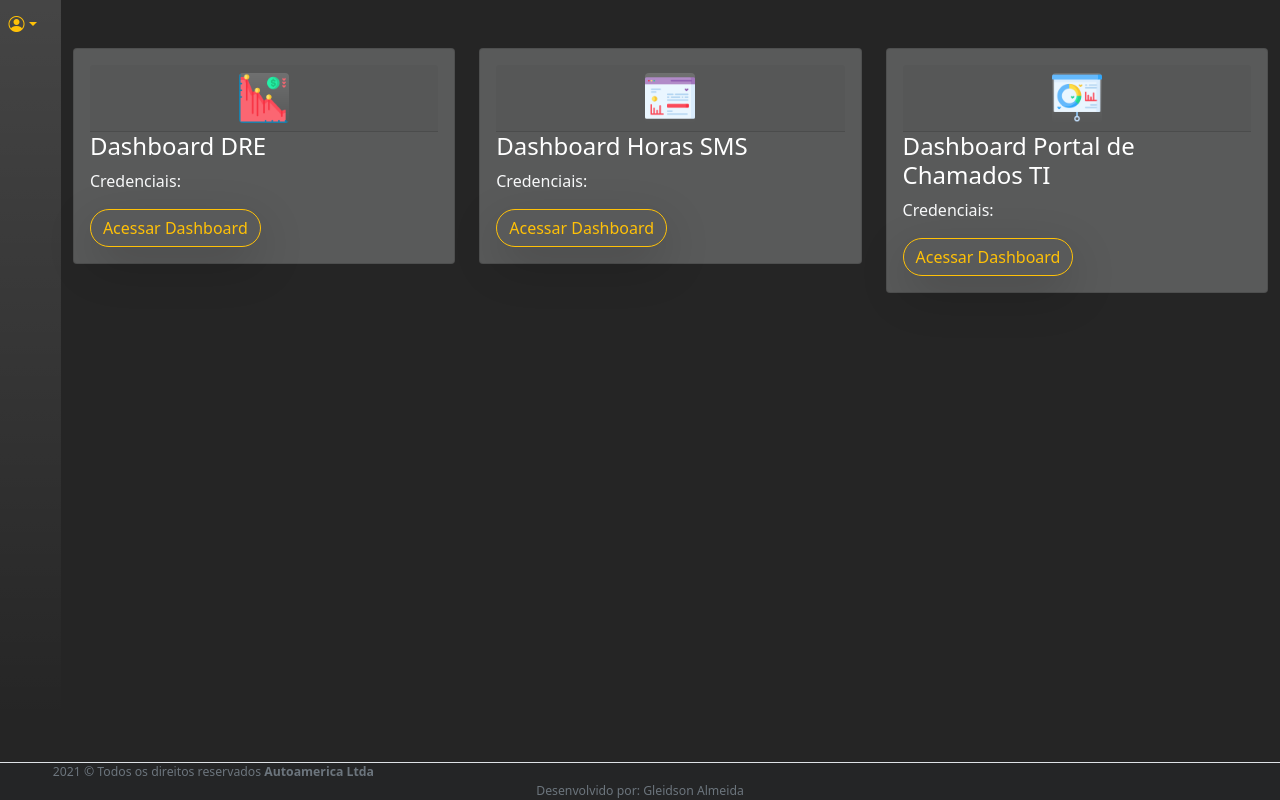
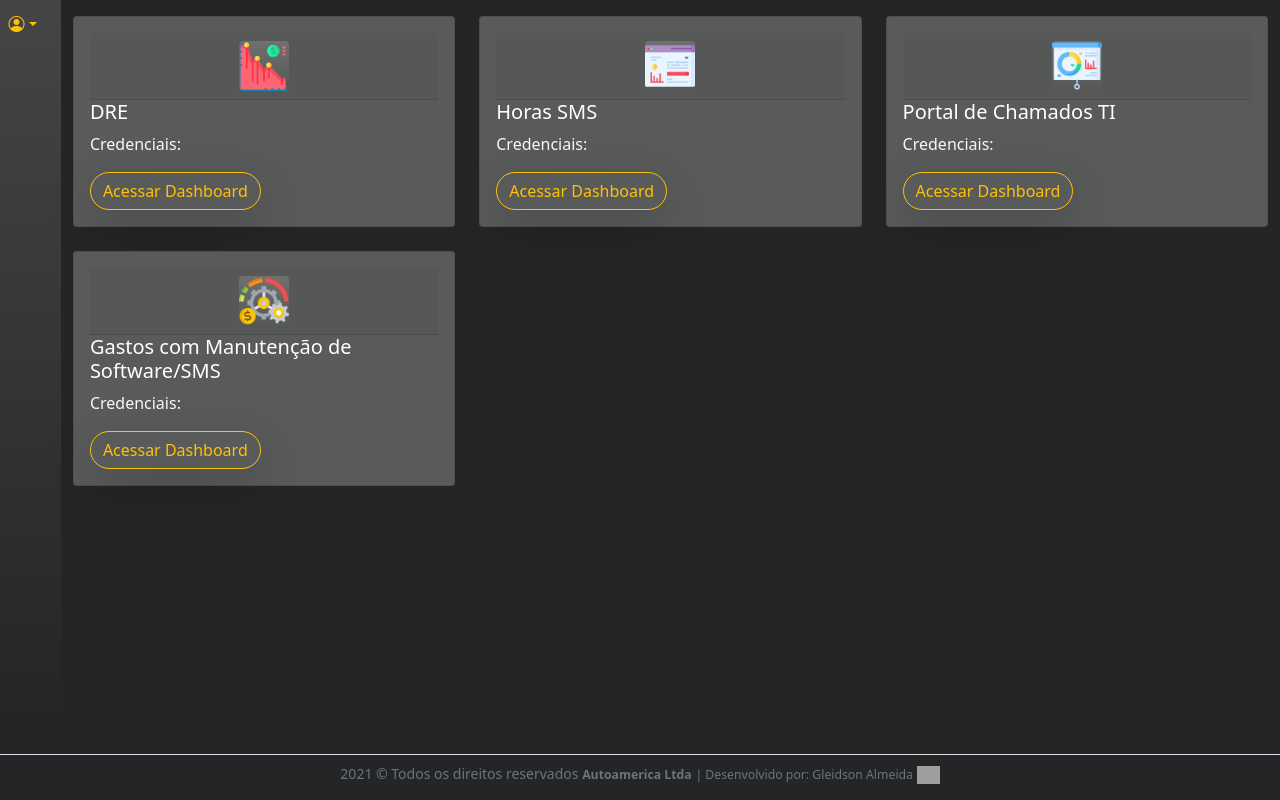
Before and after one commit to GleidSolaire/ManagementBI_Autoamerica, a PHP site: page /painel.php in a window 1280 px wide. Run offline with PHP 8.4, Linux system fonts and the light colour scheme; the visitor is signed in with stand-in values (Sample User, id 1); a stand-in replaces the project's code that opens the database connection; grey boxes are pictures that could not be loaded.

Commit message:
add dashboard de gastos

```diff
--- a/painel.php
+++ b/painel.php
@@ -1,6 +1,9 @@
 <?php
 
+if(!isset($_SESSION))
+   {
        session_start();
+   }
 
 if(!$_SESSION['usuario']) {
   header('Location: index.php');
@@ -23,6 +26,7 @@ if(!$_SESSION['usuario']) {
    <link href="https://cdn.jsdelivr.net/npm/bootstrap@5.1.1/dist/css/bootstrap.min.css" rel="stylesheet">
    <script src="https://cdn.jsdelivr.net/npm/bootstrap@5.1.1/dist/js/bootstrap.bundle.min.js"></script>
    <link rel="stylesheet" href="public/stylepanel.css">
+      <link rel="shortcut icon" href="assets/favico.ico" />
    <script src="https://code.jquery.com/jquery-3.6.0.js" integrity="sha256-H+K7U5CnXl1h5ywQfKtSj8PCmoN9aaq30gDh27Xc0jk=" crossorigin="anonymous"></script>
 
    <title>Painel de acessos</title>
@@ -54,7 +58,7 @@ if(!$_SESSION['usuario']) {
 
        </div>
 
-        <div class="container-fluid my-5">
+       <div class="container-fluid my-3">
            <div class="row">
                <div class="col-md-4  text-white ">
                    <div class=" card bg-light bg-opacity-25">
@@ -63,9 +67,9 @@ if(!$_SESSION['usuario']) {
                            <div class="card-header text-center">
                                <img src="assets/diagrama.png" class="bg-gradient rounded" style="width:50px;" class="rounded">
                            </div>
-                            <h4 class="card-title">
-                                Dashboard DRE
-                            </h4>
+                           <h5 class="card-title">
+                              DRE
+                           </h5>
 
                            <p class="card-text ">
 
@@ -76,7 +80,7 @@ if(!$_SESSION['usuario']) {
                                    <p class="text-muted mx-1">Senha: respectiva do acesso  </p>
                                </div>
                            </p>
-                            <a href="https://app.powerbi.com/links/JbGFbHrOu6?ctid=88f10cf0-be89-4529-9897-8492e0122d92&pbi_source=linkShare" class="btn btn-outline-warning shadow-lg rounded-pill">Acessar Dashboard</a>
+                           <a href="https://app.powerbi.com/links/JbGFbHrOu6?ctid=88f10cf0-be89-4529-9897-8492e0122d92&pbi_source=linkShare" target="_blank" class="btn btn-outline-warning shadow-lg rounded-pill">Acessar Dashboard</a>
 
                        </div>
                    </div>
@@ -89,9 +93,9 @@ if(!$_SESSION['usuario']) {
                            <div class="card-header text-center">
                                <img src="assets/o-negocio.png" class="bg-gradient rounded" style="width:50px;" class="rounded">
                            </div>
-                            <h4 class="card-title">
-                                Dashboard Horas SMS
-                            </h4>
+                           <h5 class="card-title">
+                                Horas SMS
+                           </h5>
 
                            <p class="card-text ">
 
@@ -102,7 +106,7 @@ if(!$_SESSION['usuario']) {
                                    <p class="text-muted mx-1">Senha: windows</p>
                                </div>
                            </p>
-                            <a href="https://app.powerbi.com/groups/me/reports/10ec52e6-ce58-436a-a43e-163a06578e75/ReportSection" class="btn btn-outline-warning shadow-lg rounded-pill">Acessar Dashboard</a>
+                           <a href="https://app.powerbi.com/groups/me/reports/10ec52e6-ce58-436a-a43e-163a06578e75/ReportSection" target="_blank" class="btn btn-outline-warning shadow-lg rounded-pill">Acessar Dashboard</a>
 
                        </div>
                    </div>
@@ -115,9 +119,9 @@ if(!$_SESSION['usuario']) {
                            <div class="card-header text-center">
                                <img src="assets/apresentacao.png" class="bg-gradient rounded" style="width:50px;" class="rounded">
                            </div>
-                            <h4 class="card-title">
-                                Dashboard Portal de Chamados TI
-                            </h4>
+                           <h5 class="card-title">
+                                Portal de Chamados TI
+                           </h5>
 
                            <p class="card-text ">
 
@@ -128,7 +132,34 @@ if(!$_SESSION['usuario']) {
                                    <p class="text-muted mx-1">Senha: windows</p>
                                </div>
                            </p>
-                            <a href="https://app.powerbi.com/groups/me/reports/b7ee99bf-6da9-406e-8884-94b38aafa315/ReportSection" class="btn btn-outline-warning shadow-lg rounded-pill">Acessar Dashboard</a>
+                           <a href="https://app.powerbi.com/groups/me/reports/b7ee99bf-6da9-406e-8884-94b38aafa315/ReportSection" target="_blank" class="btn btn-outline-warning shadow-lg rounded-pill">Acessar Dashboard</a>
+
+                       </div>
+                   </div>
+
+               </div>
+
+               <div class="col-md-4 mt-4  text-white ">
+                   <div class=" card bg-light bg-opacity-25">
+
+                       <div class="card-body">
+                           <div class="card-header text-center">
+                               <img src="assets/cost.png" class="bg-gradient rounded" style="width:50px;" class="rounded">
+                           </div>
+                           <h5 class="card-title">
+                                Gastos com Manutenção de Software/SMS
+                           </h5>
+
+                           <p class="card-text ">
+
+                               <a href="#demo3" class=" text-light" data-bs-toggle="collapse">Credenciais:</a>
+
+                               <div id="demo3" class="collapse bg-dark bg-opacity-25 rounded-2">
+                                   <p class="text-muted mx-1">Email: powerbi2@autoamericaimp.onmicrosoft.com</p>
+                                   <p class="text-muted mx-1">Senha: windows</p>
+                               </div>
+                           </p>
+                           <a href="https://app.powerbi.com/groups/0c18ed7e-b608-4a24-ba37-f029e81bda99/reports/4893b508-43f7-46ba-8fda-0b027577627e/ReportSection" target="_blank" class="btn btn-outline-warning shadow-lg rounded-pill">Acessar Dashboard</a>
 
                        </div>
                    </div>
@@ -141,12 +172,11 @@ if(!$_SESSION['usuario']) {
        </div>
    </main>
 </body>
-<footer class="border-top text-center bg-opacity-25 bg-dark small">
-
-    <p class="col-md-4 mb-0 text-muted small"> 2021 © Todos os direitos reservados
-        <strong class="">Autoamerica Ltda</strong>
+<footer class="border-top text-center bg-opacity-25 bg-dark ">
+<p class="mt-2 text-muted small"> 2021 © Todos os direitos reservados
+        <strong class="small">Autoamerica Ltda</strong>
+        <span class="text-muted small"> | Desenvolvido por: Gleidson Almeida</span> <span>  <img src="https://cdn-icons-png.flaticon.com/512/1466/1466134.png" width="1.8%" class="" alt="">  </span>
     </p>
-    <span class="text-muted"> <small> Desenvolvido por: Gleidson Almeida </small> </span>
 
 
 </footer>
```
Also changed, not shown: assets/cost.png (added). Lines whose indentation alone changed are shown as unchanged.
